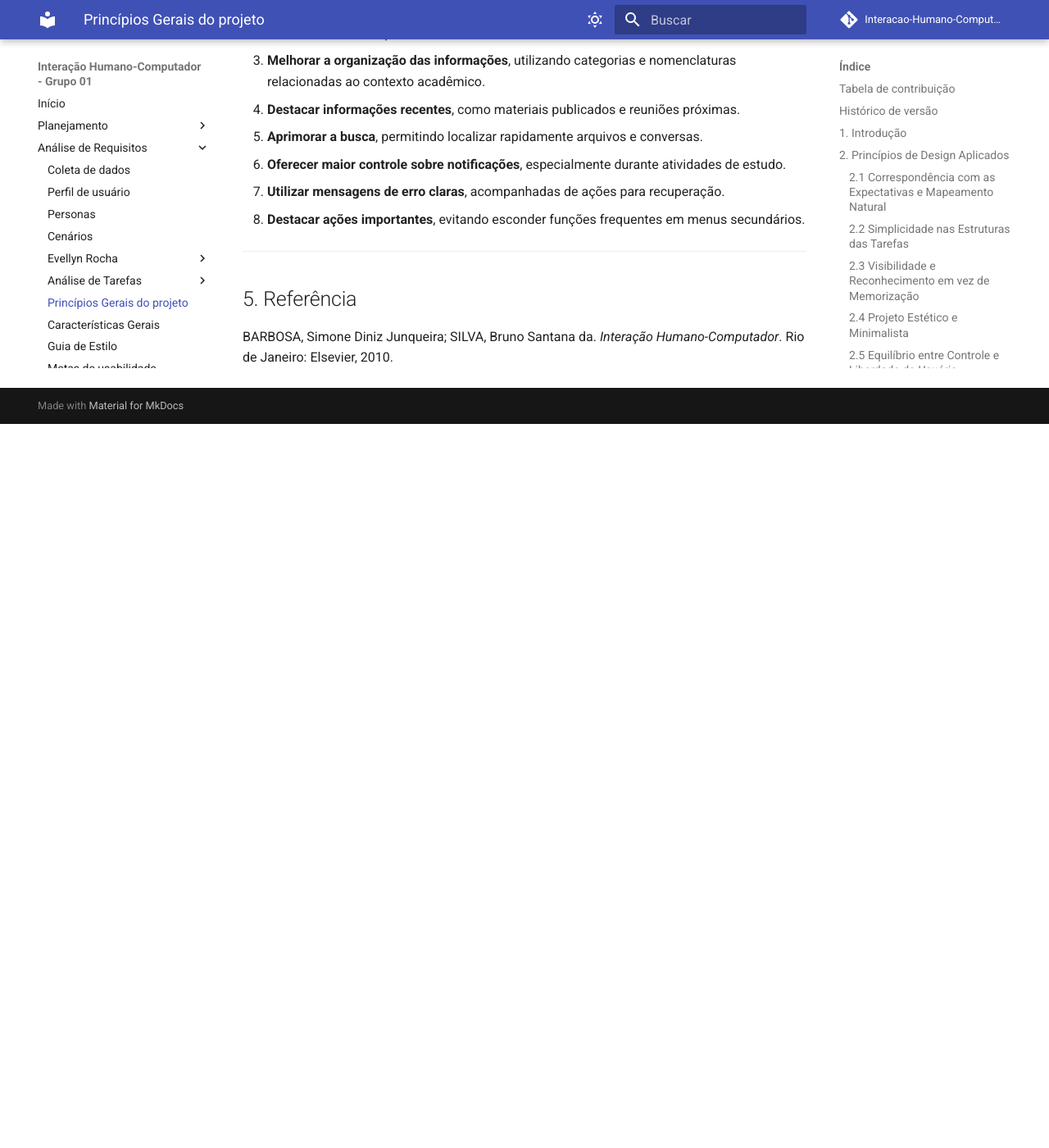
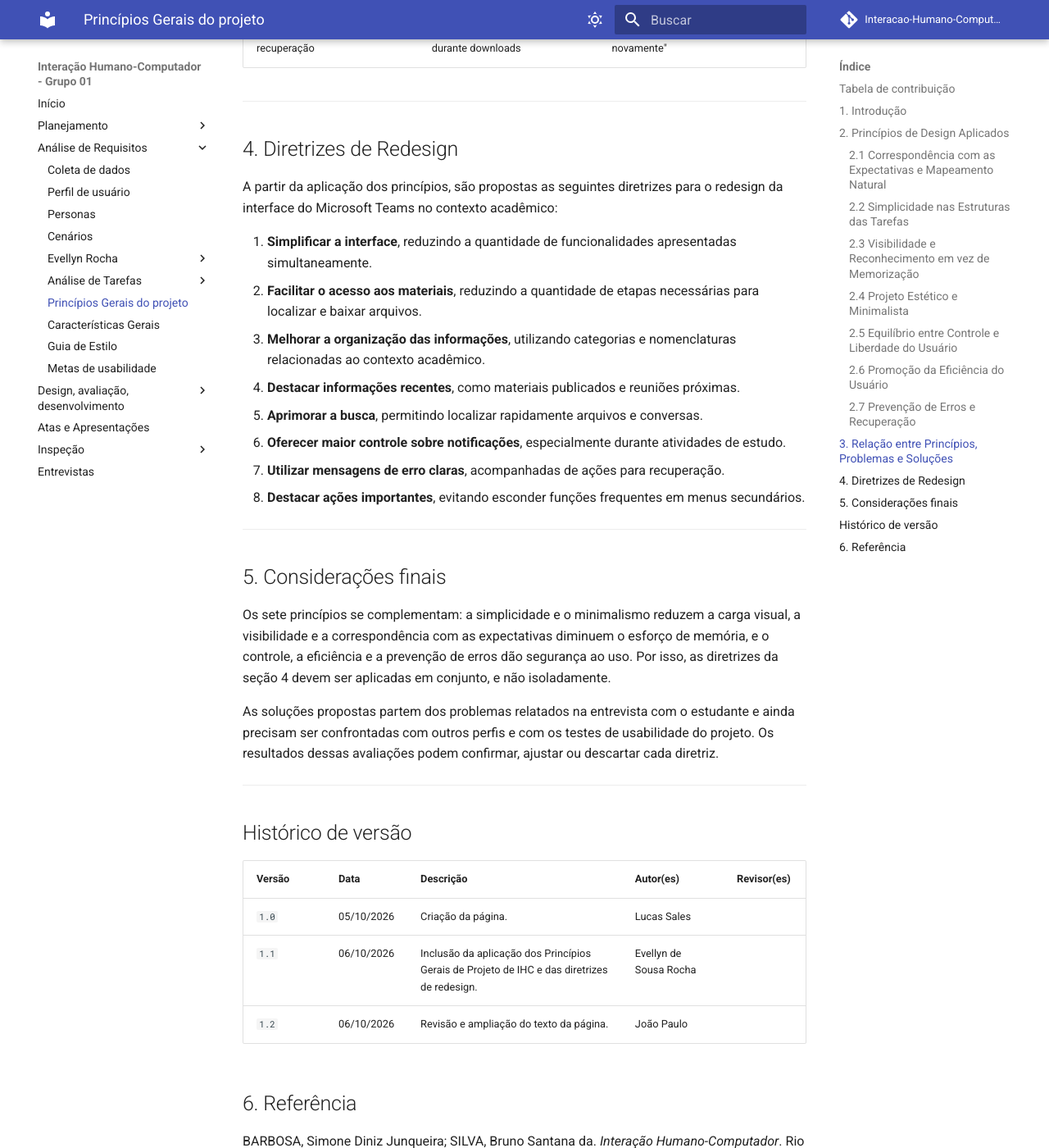
Before and after one commit to Interacao-Humano-Computador/2026.2-Grupo01, an MkDocs documentation site: the page built from docs/analise_de_requisitos/principios_gerais.md, in a window 1280 px wide and 1400 px high, scrolled down 4848 px. Shown: the whole window at 82% size. Built offline with MkDocs 1.6.1 and Material for MkDocs 9.7.7, drawn with Linux system fonts in a browser that asks for light colours; comment, search, counter and statistics services are not loaded; before the commit the page ends 5365 px from its top, so only the background shows below that; some of the changed text lies outside the part shown.

Commit message:
Update principios_gerais.md

```diff
--- a/docs/analise_de_requisitos/principios_gerais.md
+++ b/docs/analise_de_requisitos/principios_gerais.md
@@ -6,13 +6,7 @@
 | ---------- | ------------------ | ----------- | ----------- |
 | 05/10/2026 | Criação da página. | Lucas Sales | |
 | 06/10/2026 | Aplicação dos Princípios Gerais de Projeto de IHC ao Microsoft Teams, com base nos problemas identificados na entrevista com o estudante João. | Evellyn de Sousa Rocha | |
-
-## Histórico de versão
-
-| Versão | Data | Descrição | Autor(es) | Revisor(es) |
-| ------ | ---------- | ------------------ | ----------- | ----------- |
-| `1.0` | 05/10/2026 | Criação da página. | Lucas Sales | |
-| `1.1` | 06/10/2026 | Inclusão da aplicação dos Princípios Gerais de Projeto de IHC e das diretrizes de redesign. | Evellyn de Sousa Rocha | |
+| 06/10/2026 | Revisão e ampliação do texto: introdução, detalhamento dos princípios e considerações finais. | João Paulo | |
 
 ---
 
@@ -23,6 +17,8 @@ Os **Princípios Gerais de Projeto de IHC**, apresentados por Barbosa e Silva, p
 No contexto deste projeto, os princípios são aplicados ao **Microsoft Teams**, considerando principalmente os problemas identificados na entrevista com o estudante João, como **poluição visual, dificuldade para localizar arquivos e notificações invasivas**.
 
 A aplicação dos princípios busca transformar os problemas identificados em **diretrizes concretas de interface**, contribuindo para uma experiência mais simples e adequada ao contexto acadêmico.
+
+Cada princípio é apresentado em três partes: o **princípio** em si, a sua **aplicação no Teams** e o **ganho esperado** para o estudante. Em seguida, a seção 3 relaciona princípios, problemas e soluções, e a seção 4 reúne as diretrizes de redesign. Os princípios funcionam como critérios de projeto: ajudam a decidir o que mudar e permitem conferir, depois, se a mudança resolveu o problema.
 
 ---
 
@@ -38,6 +34,7 @@ A interface deve seguir a linguagem, o vocabulário e o modelo mental do usuári
 
 - **Organização acadêmica:** estruturar os canais e abas das equipes utilizando nomenclaturas relacionadas ao contexto universitário, como *"Materiais Didáticos"*, *"Gravações de Aula"* e *"Entregas"*.
 - **Redução de jargões:** evitar termos técnicos relacionados ao ecossistema Microsoft/SharePoint que possam dificultar tarefas como salvar e compartilhar arquivos.
+- **Ganho esperado:** o estudante reconhece onde cada coisa está porque os nomes seguem o vocabulário que ele já usa na universidade.
 
 ---
 
@@ -51,6 +48,7 @@ A interface deve reduzir a quantidade de etapas necessárias para realizar uma t
 
 - **Atalho direto para arquivos:** permitir que os materiais da disciplina sejam visualizados e baixados em no máximo **1 ou 2 cliques** a partir da tela da turma.
 - **Ações visíveis:** disponibilizar o botão **"Baixar"** diretamente sobre o documento, evitando esconder a ação dentro de menus adicionais, como o menu de três pontos (`...`).
+- **Ganho esperado:** menos cliques e menos desvios entre a intenção do estudante e o resultado, o que reduz o tempo e a frustração em tarefas rotineiras.
 
 ---
 
@@ -64,6 +62,7 @@ O usuário não deve precisar memorizar em qual tela, canal ou pasta uma determi
 
 - **Painel de recentes da disciplina:** apresentar na página inicial do canal os últimos materiais publicados pelo professor e o link direto para a reunião síncrona atual.
 - **Redução da necessidade de memorizar caminhos:** evitar que o estudante precise lembrar em qual canal ou pasta um determinado PDF foi disponibilizado.
+- **Ganho esperado:** o estudante reconhece o que precisa na tela em vez de lembrar caminhos, o que ajuda principalmente quem usa o Teams de forma esporádica.
 
 ---
 
@@ -78,6 +77,7 @@ A interface deve evitar informações irrelevantes ou pouco utilizadas, pois ele
 - **Modo Estudo/Foco:** permitir ocultar guias e funcionalidades secundárias, mantendo o foco nas atividades acadêmicas.
 - **Menu lateral simplificado:** priorizar módulos utilizados na rotina acadêmica, como **Equipes, Arquivos, Chat e Reuniões**.
 - **Redução da poluição visual:** diminuir a quantidade de funcionalidades apresentadas simultaneamente ao estudante.
+- **Ganho esperado:** menos elementos competindo pela atenção, com foco no que importa para a rotina acadêmica.
 
 ---
 
@@ -91,6 +91,7 @@ O sistema deve oferecer ao usuário controle sobre a interação e disponibiliza
 
 - **Gerenciamento de notificações:** disponibilizar uma opção de **"Não Perturbe" ou "Foco nos Estudos"** para silenciar notificações durante atividades acadêmicas.
 - **Navegação segura:** disponibilizar opções claras de **"Voltar"** e **"Cancelar"** durante operações como carregamento ou download de arquivos.
+- **Ganho esperado:** o estudante decide quando quer ser interrompido e pode desfazer ou interromper uma operação sem medo de perder o trabalho.
 
 ---
 
@@ -117,6 +119,7 @@ O sistema deve procurar prevenir erros e, quando eles ocorrerem, apresentar mens
 
 - **Prevenção de áudio aberto:** sinalizar de maneira clara quando o microfone estiver ativado ao entrar em uma reunião.
 - **Tratamento de falhas de download:** caso ocorra uma interrupção durante o download de um arquivo, apresentar uma mensagem em linguagem simples e disponibilizar a opção **"Tentar novamente"**, evitando mensagens de erro pouco compreensíveis.
+- **Ganho esperado:** menos erros e, quando eles acontecem, recuperação rápida, com mensagens que dizem o que houve e o que fazer.
 
 ---
 
@@ -151,6 +154,21 @@ A partir da aplicação dos princípios, são propostas as seguintes diretrizes
 
 ---
 
-## 5. Referência
+## 5. Considerações finais
+
+Os sete princípios se complementam: a simplicidade e o minimalismo reduzem a carga visual, a visibilidade e a correspondência com as expectativas diminuem o esforço de memória, e o controle, a eficiência e a prevenção de erros dão segurança ao uso. Por isso, as diretrizes da seção 4 devem ser aplicadas em conjunto, e não isoladamente.
+
+As soluções propostas partem dos problemas relatados na entrevista com o estudante e ainda precisam ser confrontadas com outros perfis e com os testes de usabilidade do projeto. Os resultados dessas avaliações podem confirmar, ajustar ou descartar cada diretriz.
+
+---
+## Histórico de versão
+
+| Versão | Data | Descrição | Autor(es) | Revisor(es) |
+| ------ | ---------- | ------------------ | ----------- | ----------- |
+| `1.0` | 05/10/2026 | Criação da página. | Lucas Sales | |
+| `1.1` | 06/10/2026 | Inclusão da aplicação dos Princípios Gerais de Projeto de IHC e das diretrizes de redesign. | Evellyn de Sousa Rocha | |
+| `1.2` | 06/10/2026 | Revisão e ampliação do texto da página. | João Paulo | |
+
+## 6. Referência
 
 BARBOSA, Simone Diniz Junqueira; SILVA, Bruno Santana da. *Interação Humano-Computador*. Rio de Janeiro: Elsevier, 2010.
```
Also changed, not shown: other parts of docs/analise_de_requisitos/principios_gerais.md (+1 -0 lines).
